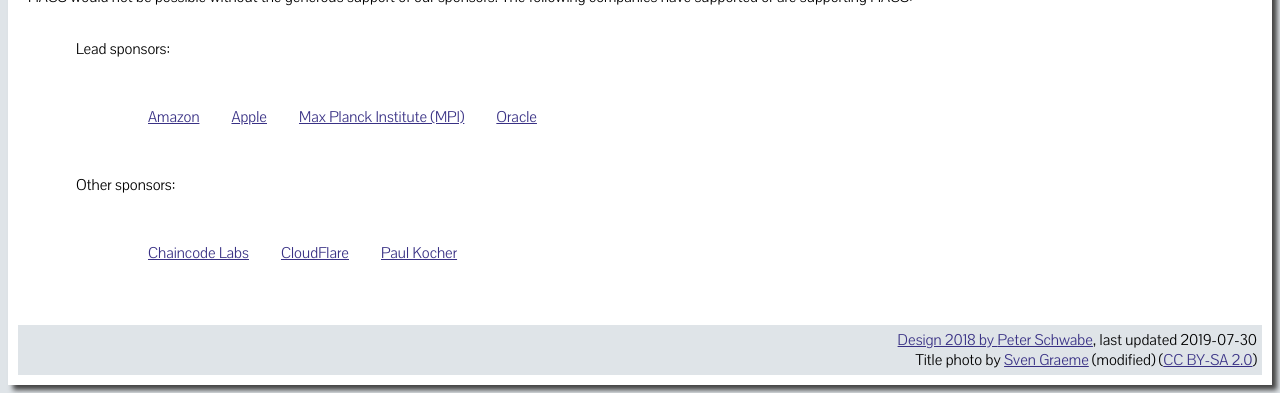
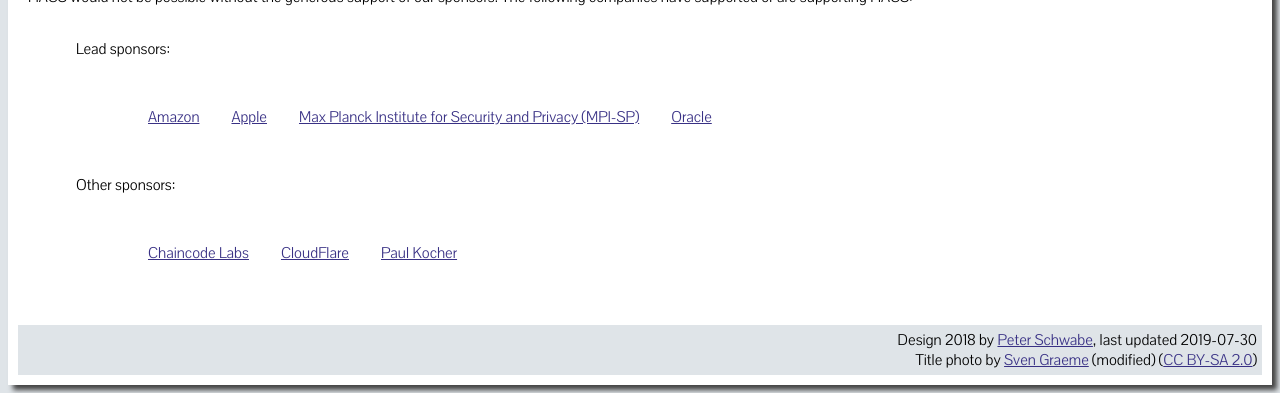
Before and after one commit to HACS-workshop/HACS-workshop.github.io, a Jekyll site: the page built from index.html, in a window 1280 px wide. Shown: the part 1175-1568 px from the top of the page. Built offline with Jekyll 4.4.1, drawn with Linux system fonts in a browser that asks for light colours; part of the change alters nothing that is shown.

Commit message:
Use correct name and abbreviation of MPI-SP, add missing link end tags

```diff
--- a/index.html
+++ b/index.html
@@ -63,7 +63,7 @@ The following companies have supported or are supporting HACS:
 	  <ul id="lead-sponsors-box">
       <li><a href="https://www.amazon.com/"><p>Amazon</p></a></li>
       <li><a href="https://www.apple.com/"><p>Apple</p></a></li>
-      <li><a href="https://www.mpi-sp.org/"><p>Max Planck Institute (MPI)</p></a></li>
+      <li><a href="https://www.mpi-sp.org/"><p>Max Planck Institute for Security and Privacy (MPI-SP)</p></a></li>
 			<li><a href="https://www.oracle.com/"><p>Oracle</p></a></li>
 		</ul>
 	</div>
@@ -72,8 +72,8 @@ The following companies have supported or are supporting HACS:
 	  <p>Other sponsors:</p>
 	  <ul id="lead-sponsors-box">
       <li><a href="https://chaincode.com/"><p>Chaincode Labs</p></a></li>
-      <li><a href="https://www.cloudflare.com/"><p>CloudFlare</p></li>
-      <li><a href="https://paulkocher.com/"><p>Paul Kocher</p></li>
+		  <li><a href="https://www.cloudflare.com/"><p>CloudFlare</p></a></li>
+		  <li><a href="https://paulkocher.com/"><p>Paul Kocher</p></a></li>
 		</ul>
 	</div>
 </div>
```
